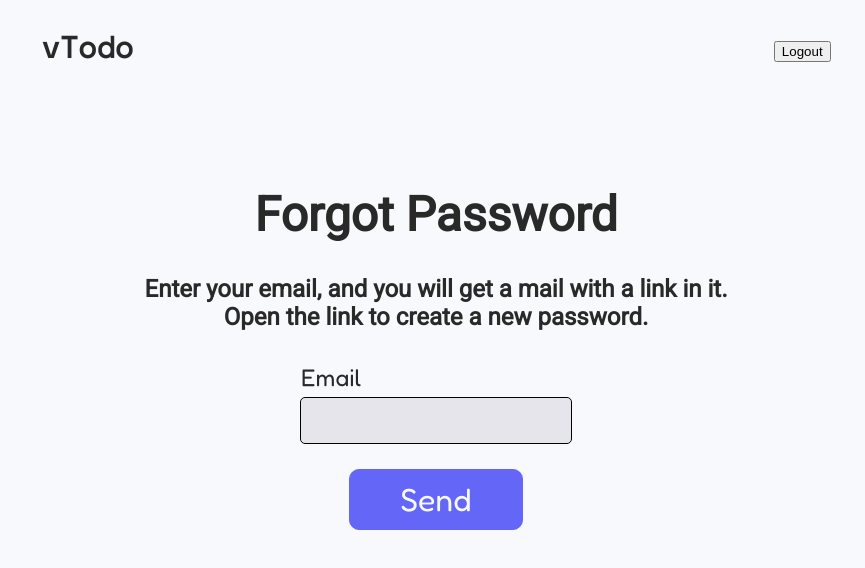
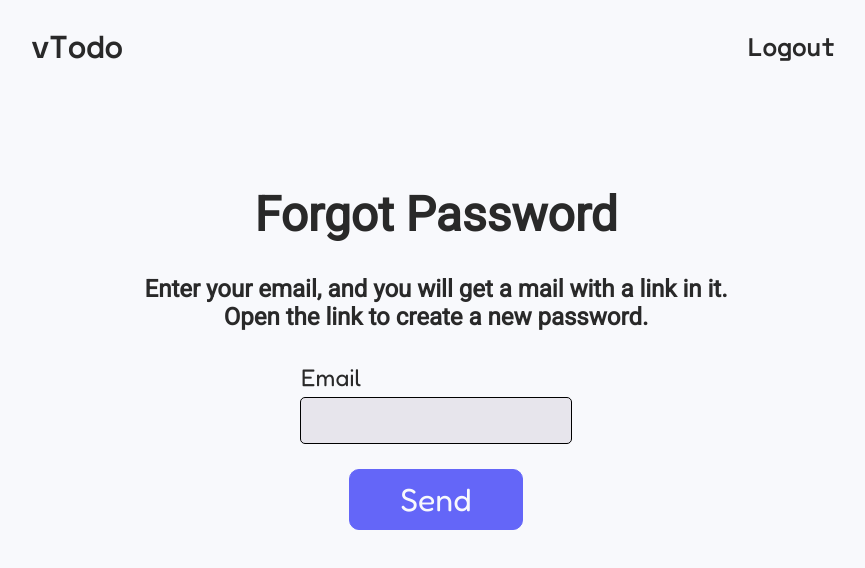
Before and after one commit to viktorsynek/vTodo, a React (Create React App) app in the folder client/: page /pw in a window 1280 px wide. Shown: the top 568 px of the page, without its empty margins (204-1069 px from the left). Built offline with nearby package versions, Linux system fonts and the light colour scheme; no server answers; sample sign-in values are in the browser's storage.

Commit message:
create design for nav buttons

```diff
--- a/client/src/css/main.css
+++ b/client/src/css/main.css
@@ -67,6 +67,22 @@ ul {
   display: inline;
   margin-right: 75px;
   margin-left: 75px;
+}
+
+.topnav-items button {
+  font-family: var(--second-font);
+  font-weight: 700;
+  font-size: 24px;
+  cursor: pointer;
+  text-decoration: none;
+  color: var(--main-color);
+  transition: all ease-in-out .5s;
+  background-color: var(--background);
+  border: none;
+}
+
+.topnav-items button:hover {
+  color: var(--second-color);
 }
 
 a {
```
